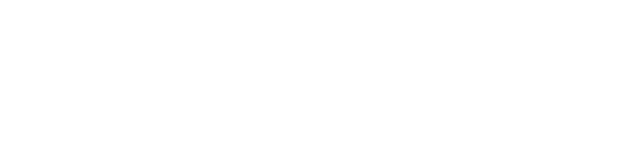
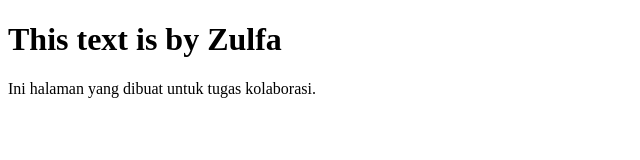
Before and after one commit to perempuan-inovasi-25/test-colab, a plain HTML site: page index.html in a window 1280 px wide. Shown: the whole page, without its empty margins (0-640 px from the left). Drawn offline with Linux system fonts and the light colour scheme.

Commit message:
test collab zulfa

```diff
--- a/index.html
+++ b/index.html
@@ -7,6 +7,7 @@
     <link rel="stylesheet" href="style.css">
 </head>
 <body>
-
+    <h1>This text is by Zulfa</h1>
+<p>Ini halaman yang dibuat untuk tugas kolaborasi.</p>
 </body>
 </html>
```
